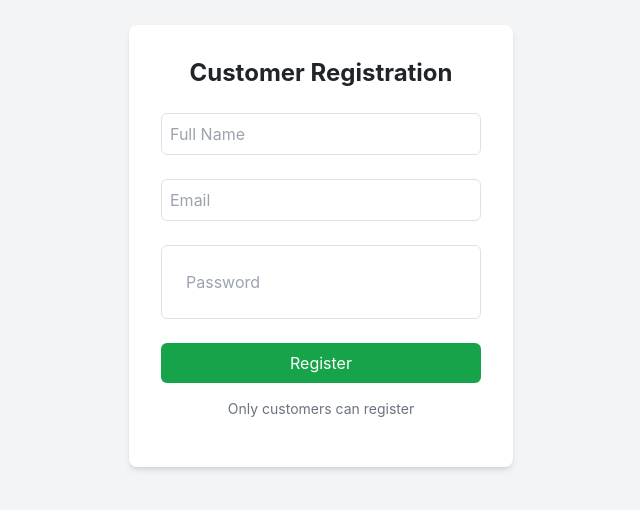
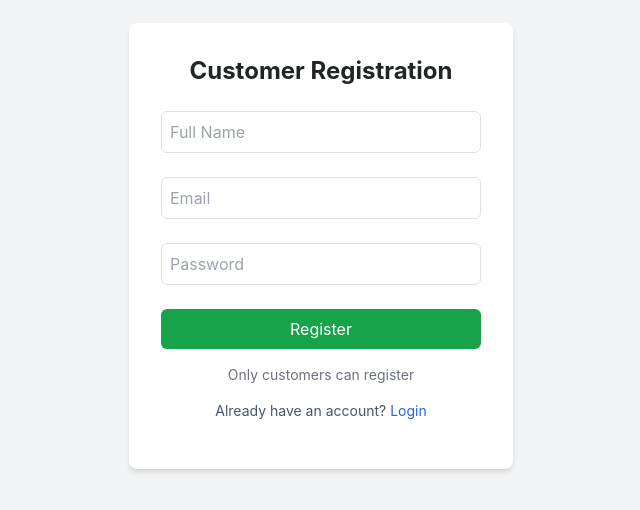
Before and after one commit to FrenitaFernandes/sales-crm, a React (Create React App) app: page /register in a window 1280 px wide. Shown: the part 154-664 px from the top of the page, without its empty margins (319-959 px from the left). Built offline with nearby package versions, Linux system fonts and the light colour scheme.

Commit message:
save my current auth work before pulling dev

```diff
--- a/src/pages/Login.jsx
+++ b/src/pages/Login.jsx
@@ -1,4 +1,5 @@
 import { useState } from "react";
+import { Link } from "react-router-dom";
 
 function Login() {
   const [email, setEmail] = useState("");
@@ -41,12 +42,24 @@ function Login() {
         >
           Login
         </button>
+
+        {/* Forgot Password */}
         <div className="text-center mt-3">
-  <a href="/forgot-password" className="text-blue-600 hover:underline">
-    Forgot Password?
-  </a>
-</div>
+          <Link
+            to="/forgot-password"
+            className="text-blue-600 hover:underline"
+          >
+            Forgot Password?
+          </Link>
+        </div>
 
+        {/* Register Link */}
+        <p className="text-center text-sm text-gray-600 mt-4">
+          Don’t have an account?{" "}
+          <Link to="/register" className="text-green-600 hover:underline">
+            Register
+          </Link>
+        </p>
       </form>
     </div>
   );
--- a/src/pages/Register.jsx
+++ b/src/pages/Register.jsx
@@ -1,13 +1,24 @@
 import { useState } from "react";
+import { Link } from "react-router-dom";
+import { registerUser } from "../services/authService";
 
 function Register() {
   const [name, setName] = useState("");
   const [email, setEmail] = useState("");
   const [password, setPassword] = useState("");
+  const [message, setMessage] = useState("");
 
-  const handleRegister = (e) => {
+  const handleRegister = async (e) => {
     e.preventDefault();
-    alert("Register clicked (OTP & email will be added later)");
+
+    try {
+      const data = await registerUser({ name, email, password });
+      setMessage(data.message);
+    } catch (error) {
+      setMessage(
+        error.response?.data?.message || "Registration failed"
+      );
+    }
   };
 
   return (
@@ -19,6 +30,12 @@ function Register() {
         <h2 className="text-2xl font-bold mb-6 text-center">
           Customer Registration
         </h2>
+
+        {message && (
+          <p className="text-center text-sm text-green-600 mb-3">
+            {message}
+          </p>
+        )}
 
         <input
           type="text"
@@ -41,7 +58,7 @@ function Register() {
         <input
           type="password"
           placeholder="Password"
-          className="w-full p-4 mb-4 border rounded"
+          className="w-full p-2 mb-4 border rounded"
           value={password}
           onChange={(e) => setPassword(e.target.value)}
           required
@@ -57,6 +74,13 @@ function Register() {
         <p className="text-sm text-gray-500 mt-3 text-center">
           Only customers can register
         </p>
+
+        <p className="text-center text-sm text-gray-600 mt-2">
+          Already have an account?{" "}
+          <Link to="/login" className="text-blue-600 hover:underline">
+            Login
+          </Link>
+        </p>
       </form>
     </div>
   );
--- /dev/null
+++ b/src/services/authService.js
@@ -0,0 +1,8 @@
+import axios from "axios";
+
+const API_URL = "http://localhost:5000/api/auth";
+
+export const registerUser = async (userData) => {
+  const response = await axios.post(`${API_URL}/register`, userData);
+  return response.data;
+};
```
Also changed, not shown: package.json (+9 -0 lines), 1 other file (tests, documents, lock files or other folders).
